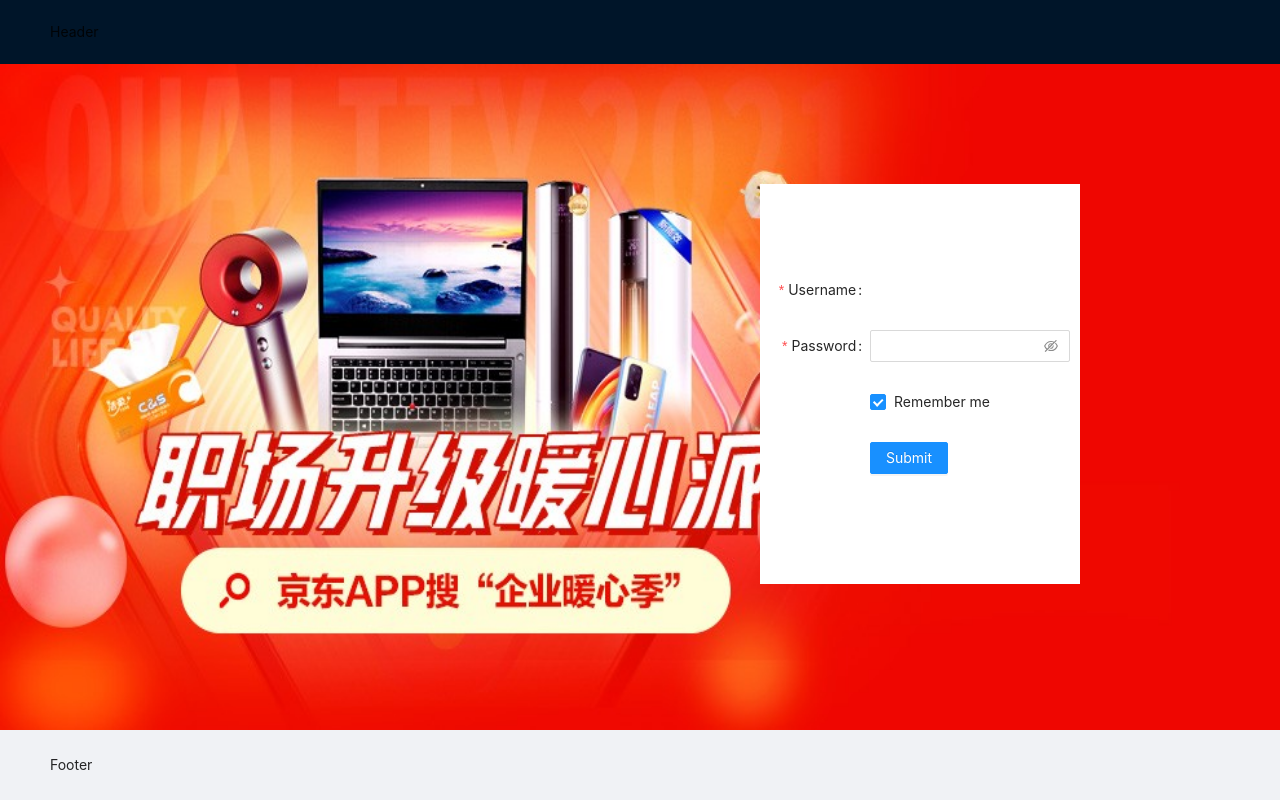
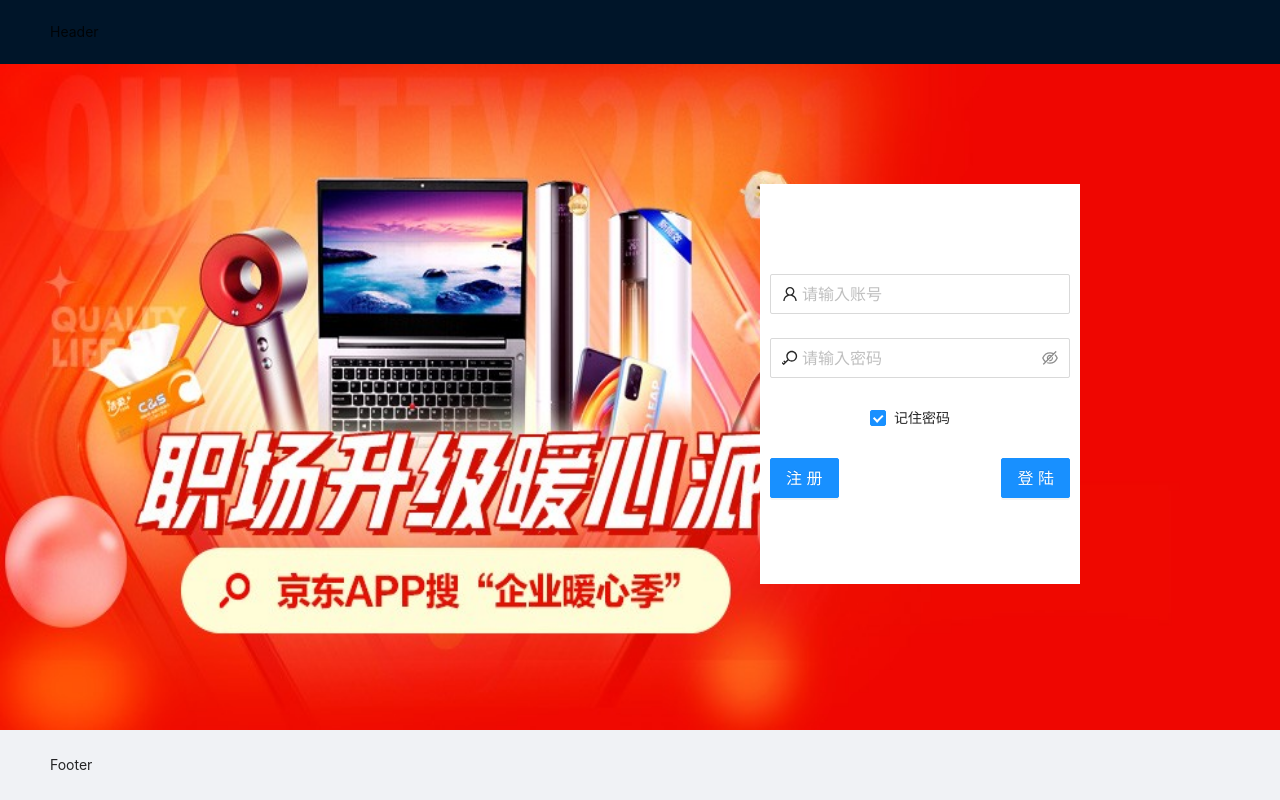
Before and after one commit to Echochuan/Honline, a React (Create React App) app: page /login in a window 1280 px wide. Built offline with nearby package versions, Linux system fonts and the light colour scheme.

Commit message:
:sparkles: 优化登陆页面

```diff
--- a/package.json
+++ b/package.json
@@ -3,6 +3,7 @@
   "version": "0.1.0",
   "private": true,
   "dependencies": {
+    "@ant-design/icons": "^4.7.0",
     "@reach/router": "^1.3.4",
     "@testing-library/jest-dom": "^5.11.4",
     "@testing-library/react": "^11.1.0",
--- a/src/components/loginBox/index.css
+++ b/src/components/loginBox/index.css
@@ -20,3 +20,11 @@ p {
   margin: 0px auto;
   margin-top: 10vh;
 }
+
+.btn1 {
+  text-align: left;
+  float: left;
+}
+.btn2 {
+  text-align: right;
+}
--- a/src/components/loginBox/index.tsx
+++ b/src/components/loginBox/index.tsx
@@ -1,5 +1,6 @@
 import { Form, Input, Button, Checkbox } from "antd";
 import './index.css';
+import { UserOutlined , KeyOutlined } from '@ant-design/icons';
 
 const LoginBox = () => {
   const onFinish = (values: any) => {
@@ -16,26 +17,24 @@ const LoginBox = () => {
         <Form
           name="basic"
           labelCol={{ span: 8 }}
-          wrapperCol={{ span: 16 }}
+          wrapperCol={{ span: 24 }}
           initialValues={{ remember: true }}
           onFinish={onFinish}
           onFinishFailed={onFinishFailed}
           autoComplete="off"
         >
           <Form.Item
-            label="Username"
             name="username"
             rules={[{ required: true, message: "Please input your username!" }]}
           >
-            {/* <Input size="large" placeholder="large size" prefix={<UserOutlined />} /> */}
+            <Input size="large" placeholder="请输入账号" prefix={<UserOutlined />} />
           </Form.Item>
 
           <Form.Item
-            label="Password"
             name="password"
             rules={[{ required: true, message: "Please input your password!" }]}
           >
-            <Input.Password />
+            <Input.Password size="large" placeholder="请输入密码" prefix={<KeyOutlined />}/>
           </Form.Item>
 
           <Form.Item
@@ -43,14 +42,22 @@ const LoginBox = () => {
             valuePropName="checked"
             wrapperCol={{ offset: 8, span: 16 }}
           >
-            <Checkbox>Remember me</Checkbox>
+            <Checkbox>记住密码</Checkbox>
           </Form.Item>
 
-          <Form.Item wrapperCol={{ offset: 8, span: 16 }}>
-            <Button type="primary" htmlType="submit">
-              Submit
+
+          <div className="btn1">
+            <Button size="large" type="primary" htmlType="submit">
+              注册
+            </Button>
+          </div>
+
+          <Form.Item wrapperCol={{ offset: 8, span: 24 }} className="btn2">
+            <Button size="large" type="primary" htmlType="submit">
+              登陆
             </Button>
           </Form.Item>
+
         </Form>
       </div>
     </div>
```
Also changed, not shown: 1 other file (tests, documents, lock files or other folders).
